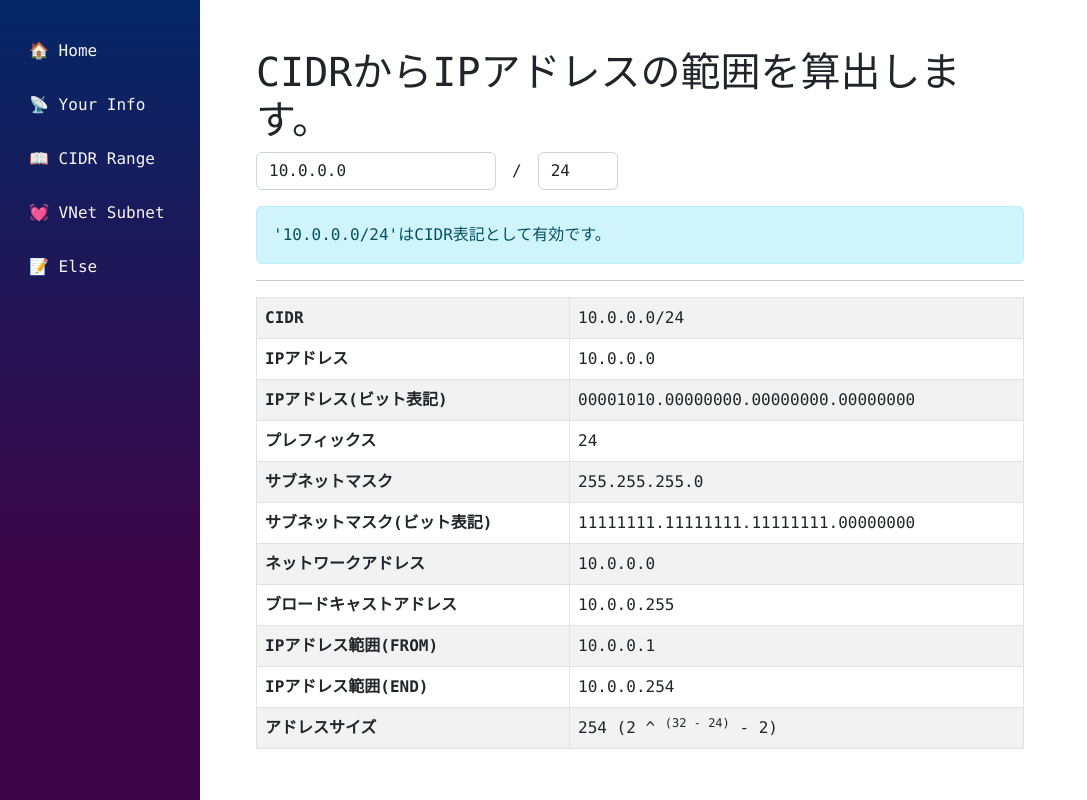
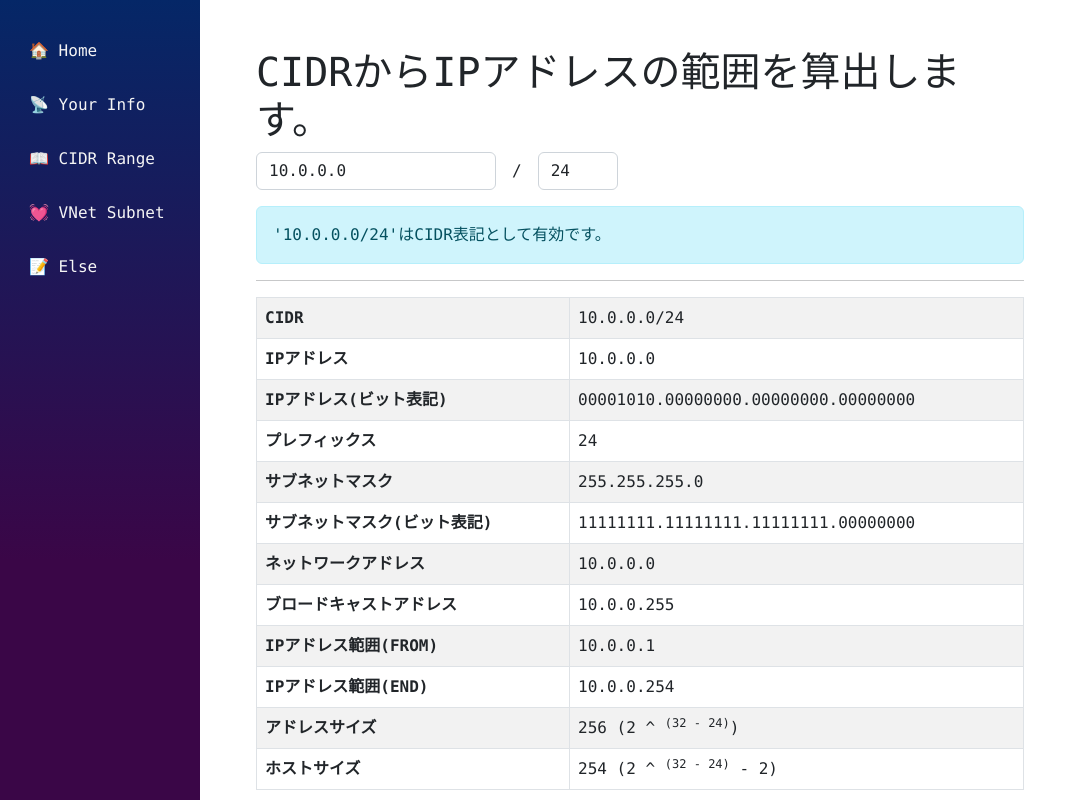
Before and after one commit to osawa-koki/learning-network-v4, a Next.js app: page /cidr in a window 1280 px wide. Shown: the top 800 px of the page, without its empty margins (0-1087 px from the left). Built offline with nearby package versions, Linux system fonts and the light colour scheme.

Commit message:
ホストサイズ。

```diff
--- a/pages/cidr.tsx
+++ b/pages/cidr.tsx
@@ -98,6 +98,10 @@ export default function CIDRPage() {
                   </tr>
                   <tr>
                     <th>アドレスサイズ</th>
+                    <td>{2 ** (32 - parseInt(prefix))} (2 ^ <sup>(32 - {prefix})</sup>)</td>
+                  </tr>
+                  <tr>
+                    <th>ホストサイズ</th>
                     <td>{2 ** (32 - parseInt(prefix)) - 2} (2 ^ <sup>(32 - {prefix})</sup> - 2)</td>
                   </tr>
                 </tbody>
```
